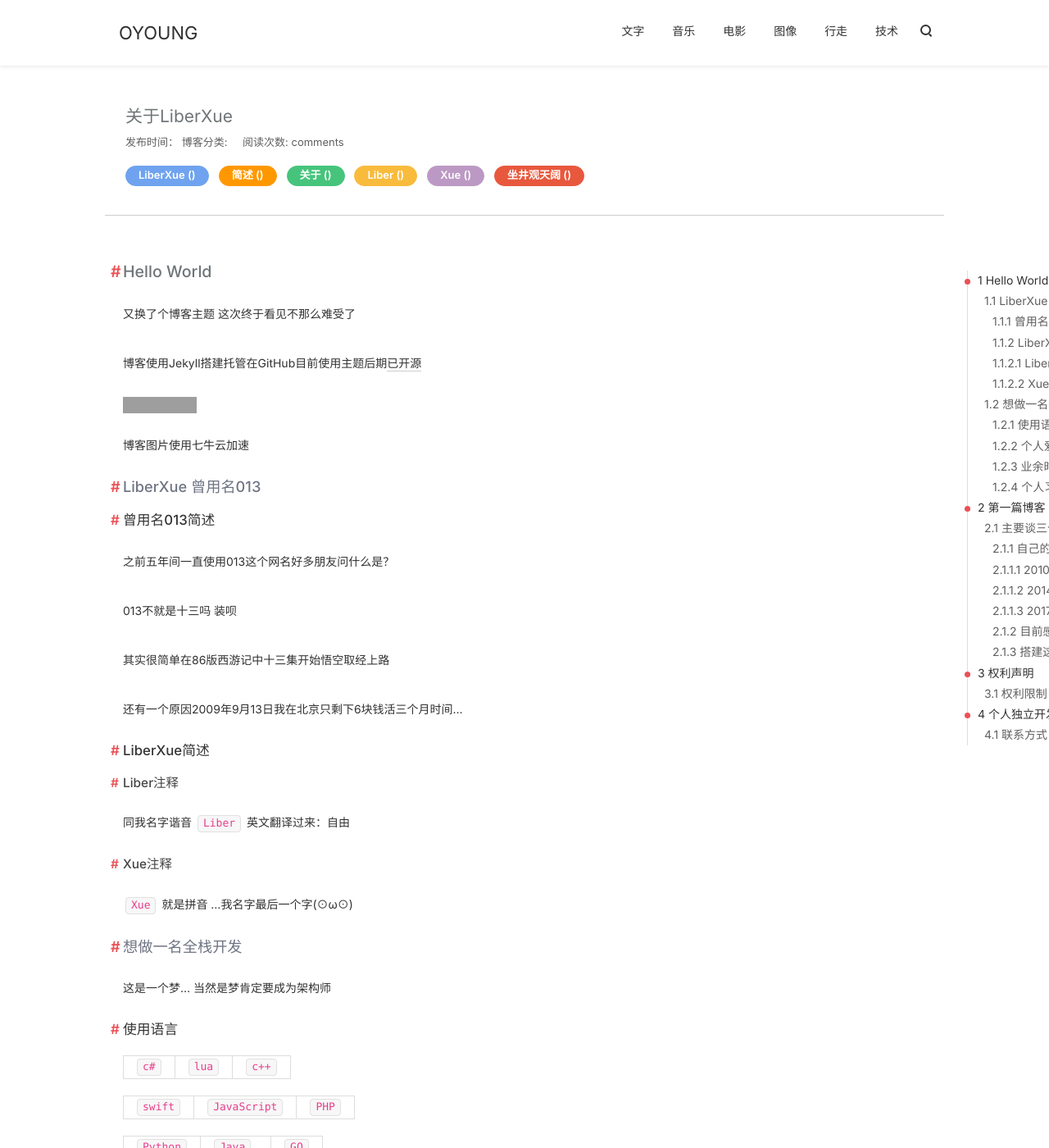
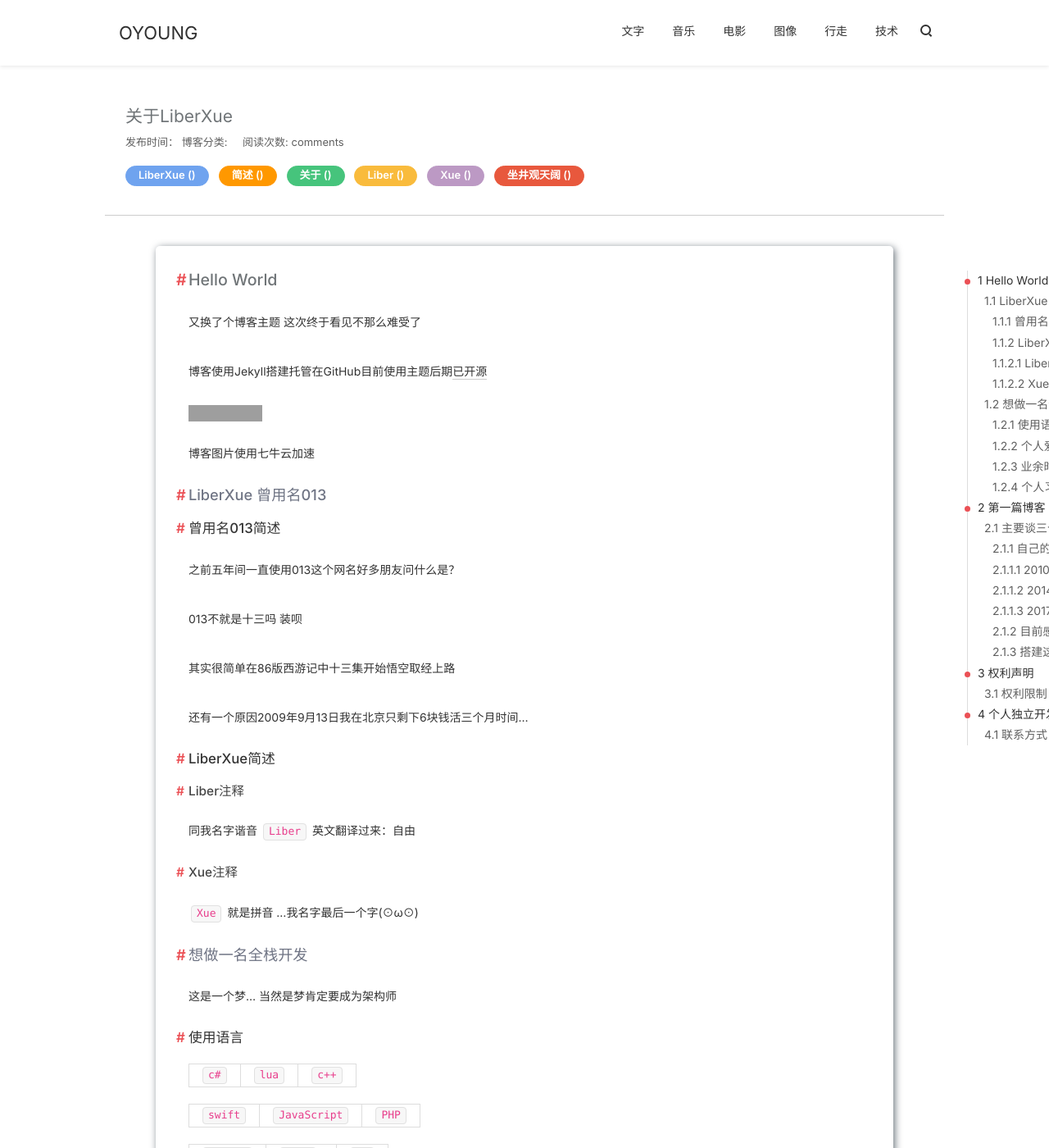
Before and after one commit to yangweixin/yangweixin.github.io, a Jekyll site: the page built from about.md, in a window 1280 px wide and 1400 px high. Shown: the whole window at 82% size. Built offline with Jekyll 4.4.1, drawn with Linux system fonts in a browser that asks for light colours; nearby versions of some CDN libraries; grey boxes are pictures that could not be loaded.

Commit message:
modify post style

```diff
--- a/style/style-liberxue.css
+++ b/style/style-liberxue.css
@@ -214,7 +214,7 @@ input:-ms-input-placeholder,textarea:-ms-input-placeholder{color:#5f5f5f;}
 .post-header-thumb-meta a{color:#fff;}
 .post-header-thumb-container .post-tags{border-bottom:none;}
 .post-header-thumb-container .post-tags a:hover{color:#5f5f5f;border:1px solid #f7f7f7;outline-style:none;background:#f7f7f7;}
-.post-page{max-width: 980px;}
+.post-page{max-width: 900px; padding: 10px 40px;box-shadow: 2px 2px 10px #6c757d;border-radius: 5px;margin-bottom: 10px;}
 .page-page{max-width:700px;}
 .post-content p{font-size:14px;word-wrap:break-word;word-break:break-word;line-height: 40px;}
 .post-content h1,.post-content h2,.post-content h3,.post-content h4,.post-content h5,.post-content h6{font-weight:500;position:relative;margin:20px 0;}
```
